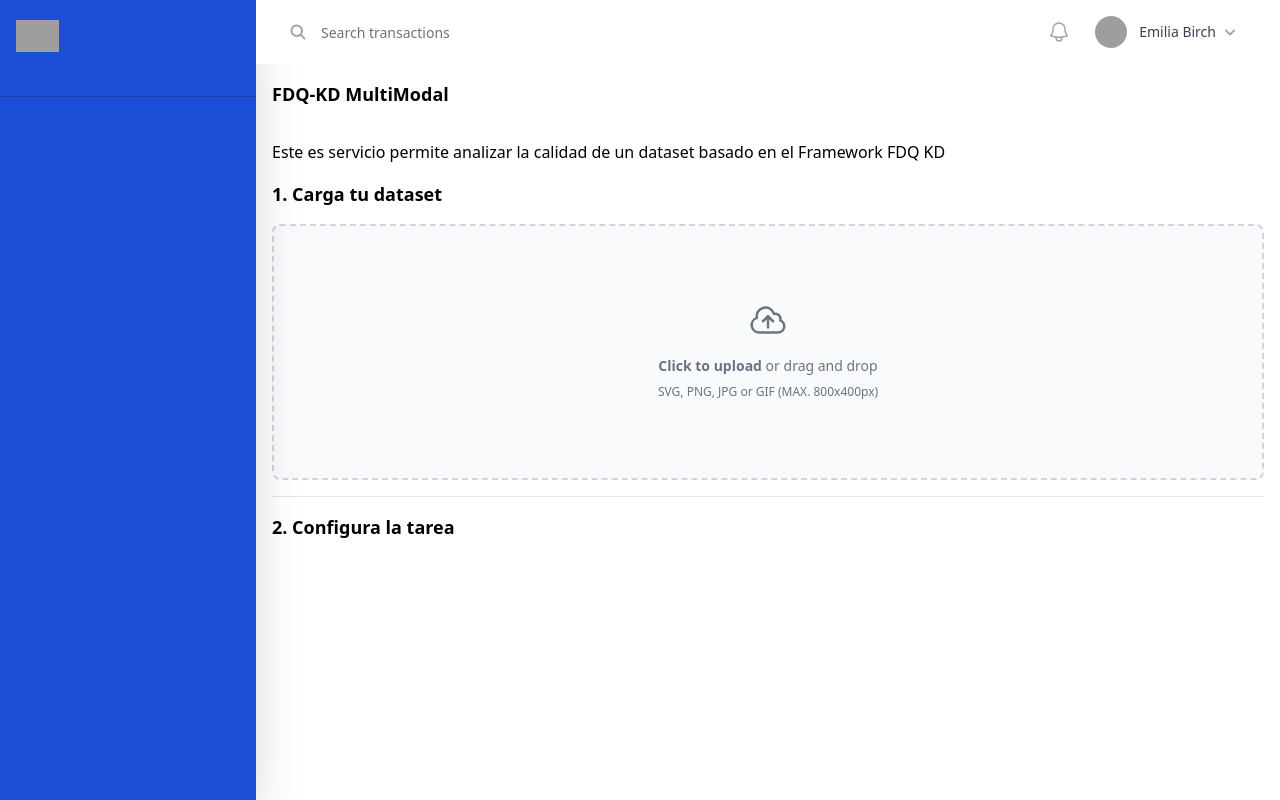
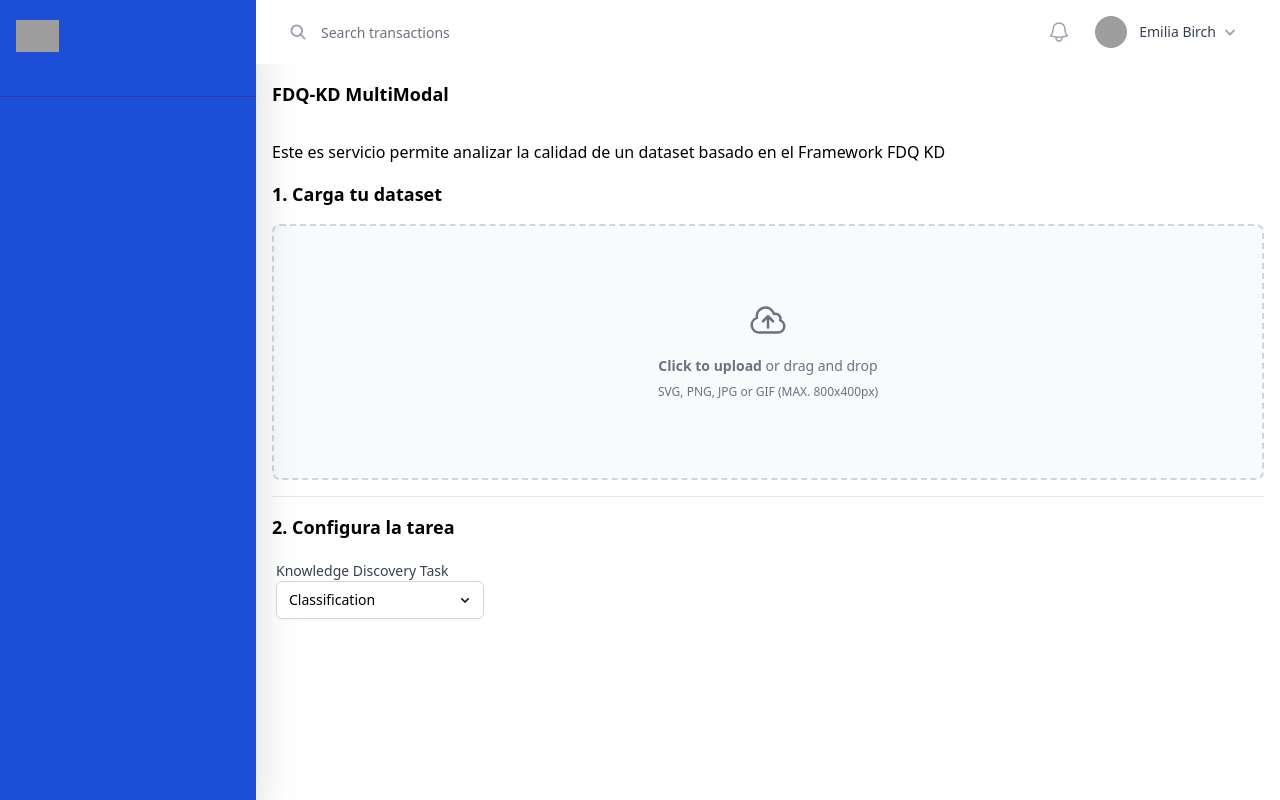
Before and after one commit to rafabelalcazar/data-quality-ui, a React (Vite) app: page / in a window 1280 px wide. Built offline with nearby package versions, Linux system fonts and the light colour scheme; grey boxes are pictures that could not be loaded.

Commit message:
style(SelectCustom.jsx): UI select knowledge discovery task

```diff
--- a/src/App.jsx
+++ b/src/App.jsx
@@ -2,8 +2,18 @@ import React from 'react'
 import Sidebar from './components/Sidebar/Sidebar'
 import Dropzone from './components/Dropzone/Dropzone'
 import HeaderSearch from './components/Header/HeaderSearch'
+import SelectCustom from './components/Select/SelectCustom'
+import { useState } from 'react'
+
+const dataTask = [
+  { id: 1, name: 'Classification' },
+  { id: 2, name: 'Regression' },
+  { id: 3, name: 'Multimodal' },
+]
 
 const App = () => {
+
+  const [selected, setSelected] = useState(dataTask[0])
   return (
     <div className="min-h-full dark:bg-primary-950">
       <Sidebar />
@@ -16,6 +26,10 @@ const App = () => {
           <Dropzone />
           <hr className="my-4" />
           <h2 className="dark:text-white dark:p-4 dark:bg-gray-700 rounded-lg font-bold text-lg mb-4 ">2. Configura la tarea</h2>
+          <div className='box-border p-1 w-20'>
+
+            <SelectCustom label='Knowledge Discovery Task' selected={selected} setSelected={setSelected} data={dataTask} />
+          </div>
 
         </div>
 
--- a/src/components/Dropzone/Dropzone.jsx
+++ b/src/components/Dropzone/Dropzone.jsx
@@ -4,7 +4,7 @@ import React from 'react'
 const Dropzone = () => {
     return (
         <div className="flex items-center justify-center w-full">
-            <label htmlFor="dropzone-file" className="flex flex-col items-center justify-center w-full h-64 border-2 border-gray-300 border-dashed rounded-lg cursor-pointer bg-gray-50 dark:hover:bg-gray-800 dark:bg-gray-700 hover:bg-gray-100 dark:border-gray-600 dark:hover:border-gray-500 dark:hover:bg-gray-600">
+            <label htmlFor="dropzone-file" className="flex flex-col items-center justify-center w-full h-64 border-2 border-gray-300 border-dashed rounded-lg cursor-pointer bg-gray-50 dark:hover:bg-gray-800 dark:bg-gray-700 hover:bg-gray-100 dark:border-gray-600 dark:hover:border-gray-500">
                 <div className="flex flex-col items-center justify-center pt-5 pb-6">
                     <CloudArrowUpIcon className="w-10 h-10 mb-4 text-gray-500 dark:text-gray-400" />
                     <p className="mb-2 text-sm text-gray-500 dark:text-gray-400"><span className="font-semibold">Click to upload</span> or drag and drop</p>
--- /dev/null
+++ b/src/components/Select/SelectCustom.jsx
@@ -0,0 +1,48 @@
+import { Label, Listbox, ListboxButton, ListboxOption, ListboxOptions, ListboxSelectedOption, Transition } from '@headlessui/react'
+import { CheckIcon, ChevronDownIcon, ChevronUpDownIcon } from '@heroicons/react/16/solid'
+import React from 'react'
+import { Fragment } from 'react'
+
+function classNames(...classes) {
+    return classes.filter(Boolean).join(' ')
+}
+
+
+
+const SelectCustom = ({ selected, setSelected, data, label }) => {
+    return (
+        <div className="mx-auto w-52 ">
+            <Listbox value={selected} onChange={setSelected}>
+                <Label className="block text-sm font-medium text-gray-700">{label}</Label>
+                <ListboxButton
+                    className='bg-white relative w-full border border-gray-300 rounded-md shadow-sm pl-3 pr-10 py-2 text-left cursor-default focus:outline-none focus:ring-1 focus:ring-indigo-500 focus:border-indigo-500 sm:text-sm'
+                >
+                    {selected.name}
+                    <ChevronDownIcon
+                        className="group pointer-events-none absolute top-2.5 right-2.5 size-4 fill-gray/60"
+                        aria-hidden="true"
+                    />
+
+                </ListboxButton>
+                <ListboxOptions
+                    anchor="bottom"
+                    transition
+                    className='w-[var(--button-width)] text-gray-700 rounded-xl border border-white/5 bg-white shadow  [--anchor-gap:var(--spacing-1)] focus:outline-none transition duration-100 ease-in data-[leave]:data-[closed]:opacity-0'
+                >
+                    {data.map((item) => (
+                        <ListboxOption
+                            key={item.name}
+                            value={item}
+                            className={`cursor-default select-none relative flex py-2  ${selected.id === item.id && 'text-white bg-indigo-600 rounded-sm'} `}
+                        >
+                            <CheckIcon className="invisible size-4 fill-white group-data-[selected]:visible" />
+                            <div className="text-sm/6  dark:text-white">{item.name}</div>
+                        </ListboxOption>
+                    ))}
+                </ListboxOptions>
+            </Listbox>
+        </div>
+    )
+}
+
+export default SelectCustom
```
